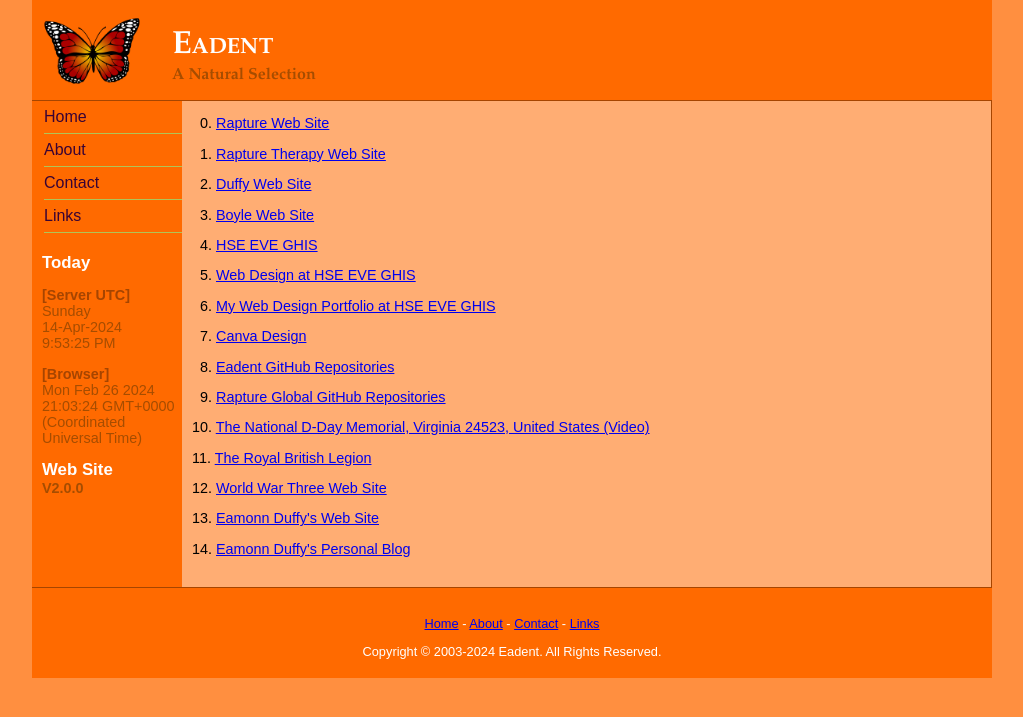
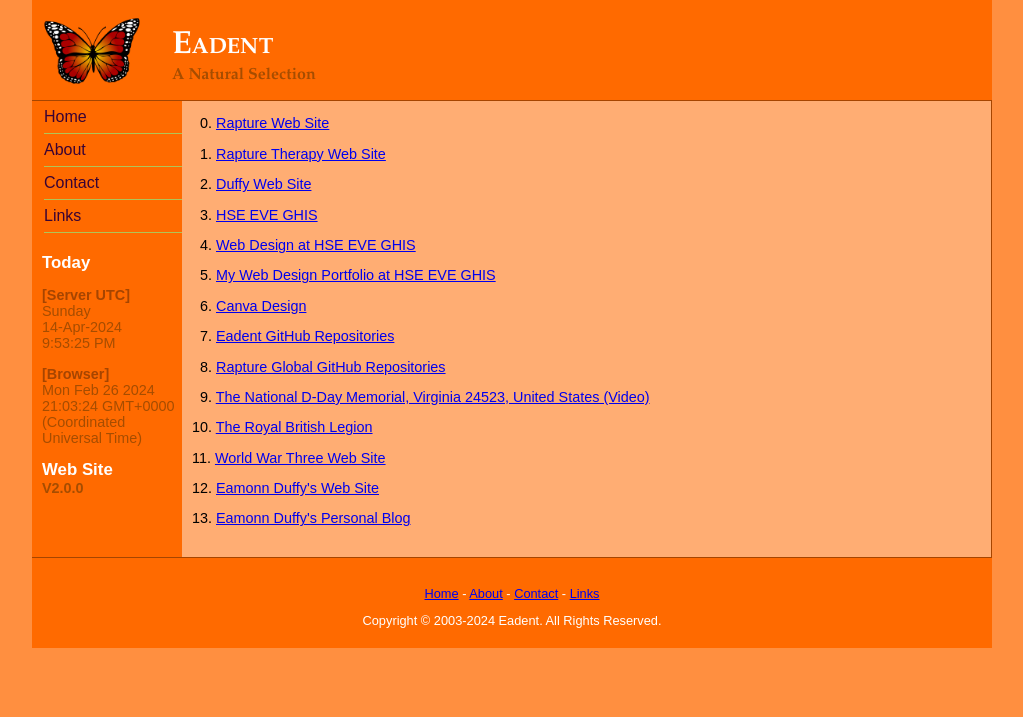
Before and after one commit to Eadent/Eadent, a PHP site: page /Links.php in a window 1280 px wide. Shown: the top 717 px of the page, without its empty margins (128-1151 px from the left). Run offline with PHP 8.4, Linux system fonts and the light colour scheme.

Commit message:
feat: Removed reference to www.Boyle.global as will not be renewing it perhaps next year (maybe as early as this year, 2024).

```diff
--- a/Links.php
+++ b/Links.php
@@ -69,40 +69,37 @@
 			&nbsp;&nbsp;2. <a target="_blank" href="https://www.Duffy.global/">Duffy Web Site</a>
 		</p>
 		<p>
-			&nbsp;&nbsp;3. <a target="_blank" href="https://www.Boyle.global/">Boyle Web Site</a>
+			&nbsp;&nbsp;3. <a target="_blank" href="https://www.Ghis.eu/">HSE EVE GHIS</a>
 		</p>
 		<p>
-			&nbsp;&nbsp;4. <a target="_blank" href="https://www.Ghis.eu/">HSE EVE GHIS</a>
+			&nbsp;&nbsp;4. <a target="_blank" href="https://Web.Ghis.eu/Index.html">Web Design at HSE EVE GHIS</a>
 		</p>
 		<p>
-			&nbsp;&nbsp;5. <a target="_blank" href="https://Web.Ghis.eu/Index.html">Web Design at HSE EVE GHIS</a>
+			&nbsp;&nbsp;5. <a target="_blank" href="https://Web.Ghis.eu/Portfolio_EAD.html">My Web Design Portfolio at HSE EVE GHIS</a>
 		</p>
 		<p>
-			&nbsp;&nbsp;6. <a target="_blank" href="https://Web.Ghis.eu/Portfolio_EAD.html">My Web Design Portfolio at HSE EVE GHIS</a>
+			&nbsp;&nbsp;6. <a target="_blank" href="https://www.Canva.com/">Canva Design</a>
 		</p>
 		<p>
-			&nbsp;&nbsp;7. <a target="_blank" href="https://www.Canva.com/">Canva Design</a>
+			&nbsp;&nbsp;7. <a target="_blank" href="https://www.GitHub.com/Eadent/">Eadent GitHub Repositories</a>
 		</p>
 		<p>
-			&nbsp;&nbsp;8. <a target="_blank" href="https://www.GitHub.com/Eadent/">Eadent GitHub Repositories</a>
+			&nbsp;&nbsp;8. <a target="_blank" href="https://www.GitHub.com/Rapture-Global/">Rapture Global GitHub Repositories</a>
 		</p>
 		<p>
-			&nbsp;&nbsp;9. <a target="_blank" href="https://www.GitHub.com/Rapture-Global/">Rapture Global GitHub Repositories</a>
+			&nbsp;&nbsp;9. <a target="_blank" href="https://www.Eadent.com/Videos/The National D-Day Memorial - 3 Overlord Cir, Bedford, VA 24523, United States - 20150417_133020.mp4">The National D-Day Memorial, Virginia 24523, United States (Video)</a>
 		</p>
 		<p>
-			10. <a target="_blank" href="https://www.Eadent.com/Videos/The National D-Day Memorial - 3 Overlord Cir, Bedford, VA 24523, United States - 20150417_133020.mp4">The National D-Day Memorial, Virginia 24523, United States (Video)</a>
+			10. <a target="_blank" href="https://www.BritishLegion.org.uk/">The Royal British Legion</a>
 		</p>
 		<p>
-			11. <a target="_blank" href="https://www.BritishLegion.org.uk/">The Royal British Legion</a>
+			11. <a target="_blank" href="https://www.WorldWarThree.global/">World War Three Web Site</a>
 		</p>
 		<p>
-			12. <a target="_blank" href="https://www.WorldWarThree.global/">World War Three Web Site</a>
+			12. <a target="_blank" href="https://www.EamonnDuffy.com/">Eamonn Duffy's Web Site</a>
 		</p>
 		<p>
-			13. <a target="_blank" href="https://www.EamonnDuffy.com/">Eamonn Duffy's Web Site</a>
-		</p>
-		<p>
-			14. <a target="_blank" href="https://EamonnAnthonyDuffy.WordPress.com/">Eamonn Duffy's Personal Blog</a>
+			13. <a target="_blank" href="https://EamonnAnthonyDuffy.WordPress.com/">Eamonn Duffy's Personal Blog</a>
 		</p>
 		<p style="margin: 0; padding: 0;">
 		<br />
```
